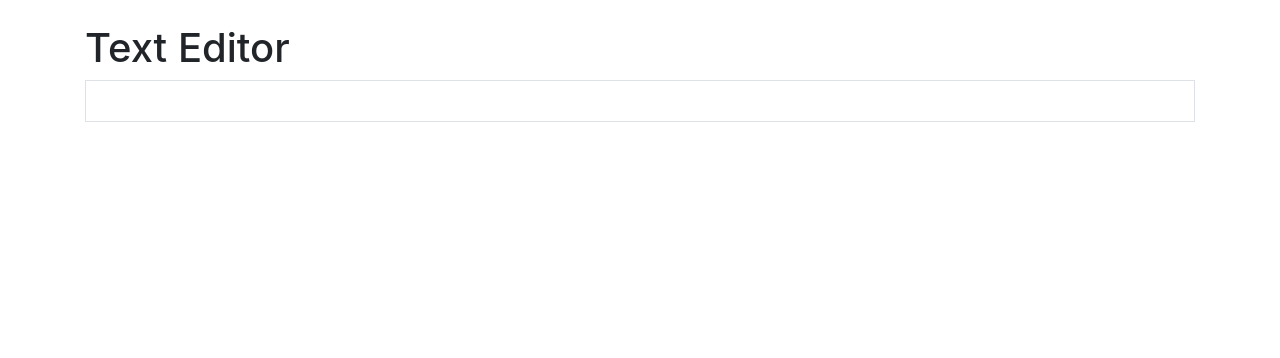
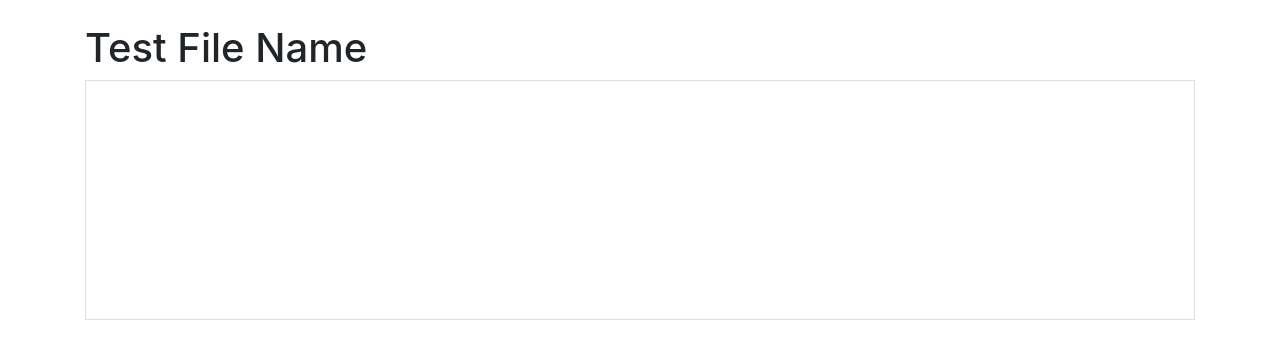
Before and after one commit to steve1998/text-editor, a React (Create React App) app: page / in a window 1280 px wide. Shown: the top 358 px of the page. Built offline with nearby package versions, Linux system fonts and the light colour scheme.

Commit message:
Update Text Box Styling

```diff
--- /dev/null
+++ b/src/client/styles/Edit.scss
@@ -0,0 +1,3 @@
+.box {
+    min-height: 30vh;
+}
--- a/src/client/views/Edit.js
+++ b/src/client/views/Edit.js
@@ -2,6 +2,7 @@ import React, { useState, useEffect } from 'react'
 import { Editor, EditorState } from 'draft-js'
 
 import { Input, Button } from 'reactstrap'
+import '../styles/Edit.scss'
 
 const Edit = () => {
     const[editorState, setEditorState] = useState(() =>
@@ -10,7 +11,7 @@ const Edit = () => {
 
     return(
         <div>
-            <div className="border p-2 rounded-0">
+            <div className="border p-2 rounded-0 box">
                 <Editor editorState={editorState} onChange={setEditorState} />
             </div>
         </div>
--- a/src/client/views/Home.js
+++ b/src/client/views/Home.js
@@ -4,11 +4,13 @@ import Edit from './Edit'
 
 import { Container } from 'reactstrap'
 
+let testFileName = "Test File Name"
+
 const Home = () => {
     return(
         <div>
             <Container className="py-4">
-                <h1>Text Editor</h1>
+                <h1>{testFileName}</h1>
                 <Edit />
             </Container>
         </div>
--- a/src/index.js
+++ b/src/index.js
@@ -1,6 +1,5 @@
 import React from 'react';
 import ReactDOM from 'react-dom';
-import { Provider } from 'react-redux'
 import store from './client/app/store'
 import './index.css';
 import App from './App';
```
